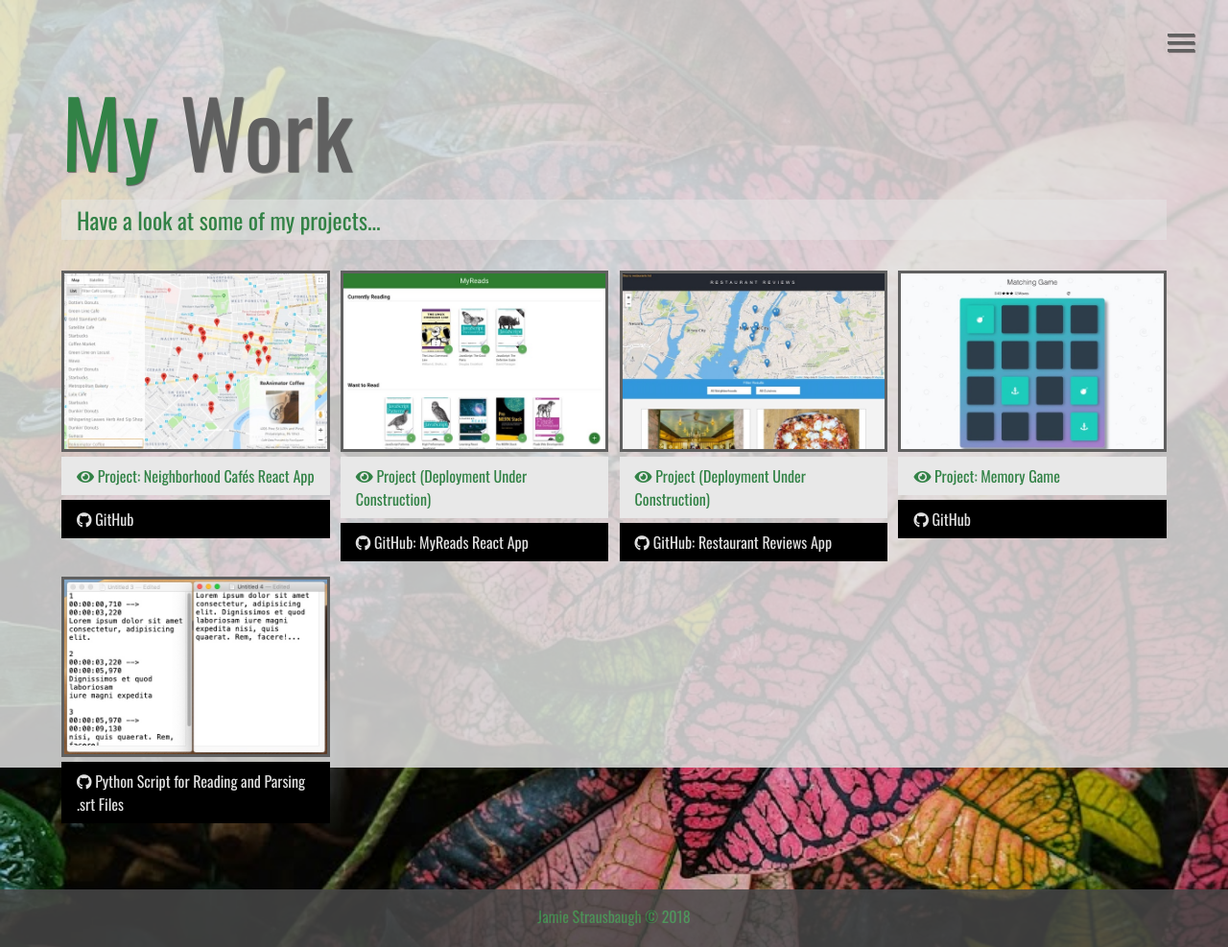
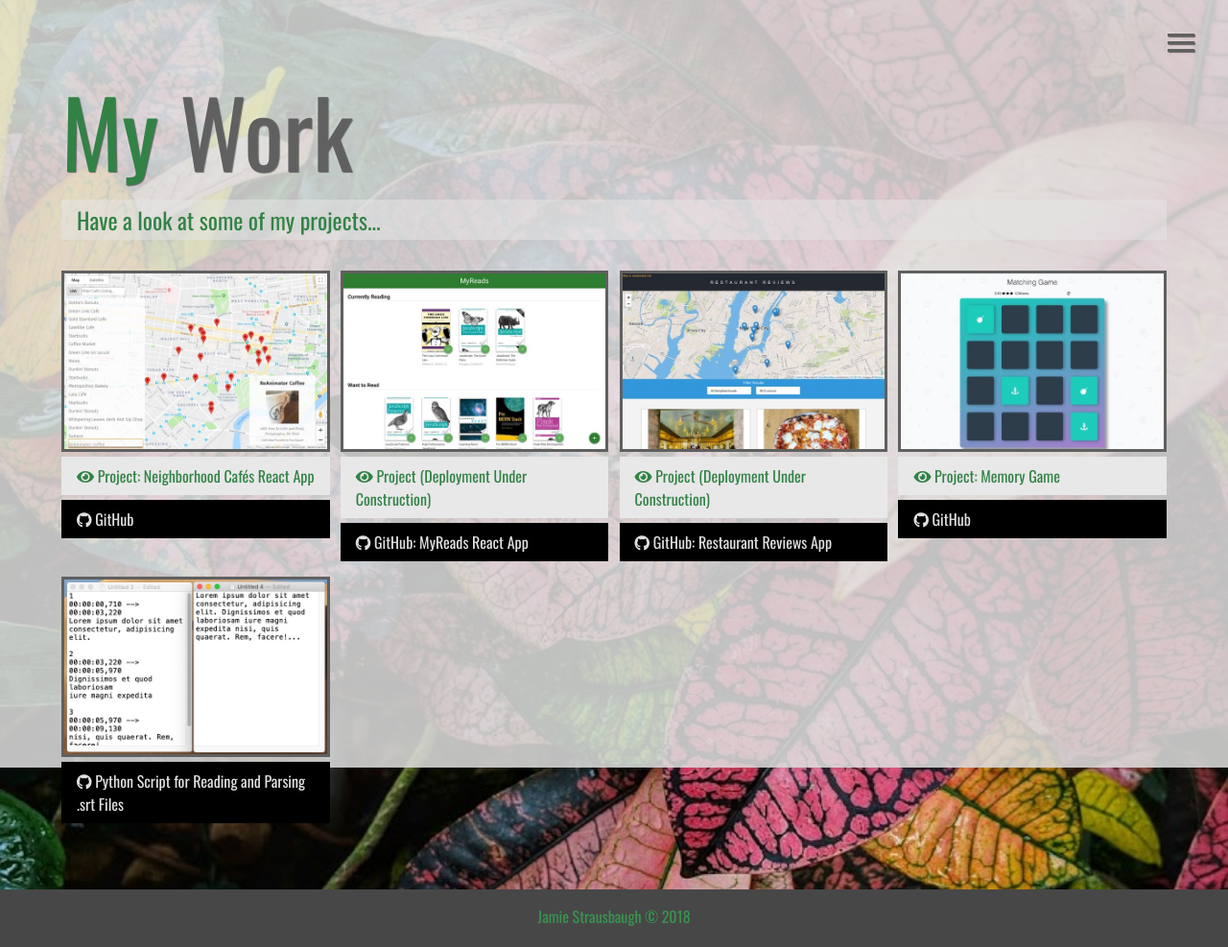
Before and after one commit to Jamoverjelly/responsive-portfolio, a website: page dist/work.html in a window 1280 px wide. Shown: the whole page at 96% size. Drawn offline with nearby package versions, Linux system fonts and the light colour scheme.

Commit message:
removed footer opacity

```diff
--- a/scss/main.scss
+++ b/scss/main.scss
@@ -228,7 +228,7 @@ main {
   text-align: center;
   padding: 1rem;
   background: darken($secondary-color, 10);
-  opacity: 0.85;
+  // opacity: 0.85;
   color: lighten(set-text-color($primary-color), 5);
   height: 60px;
 }
```
Also changed, not shown: dist/css/main.css.
